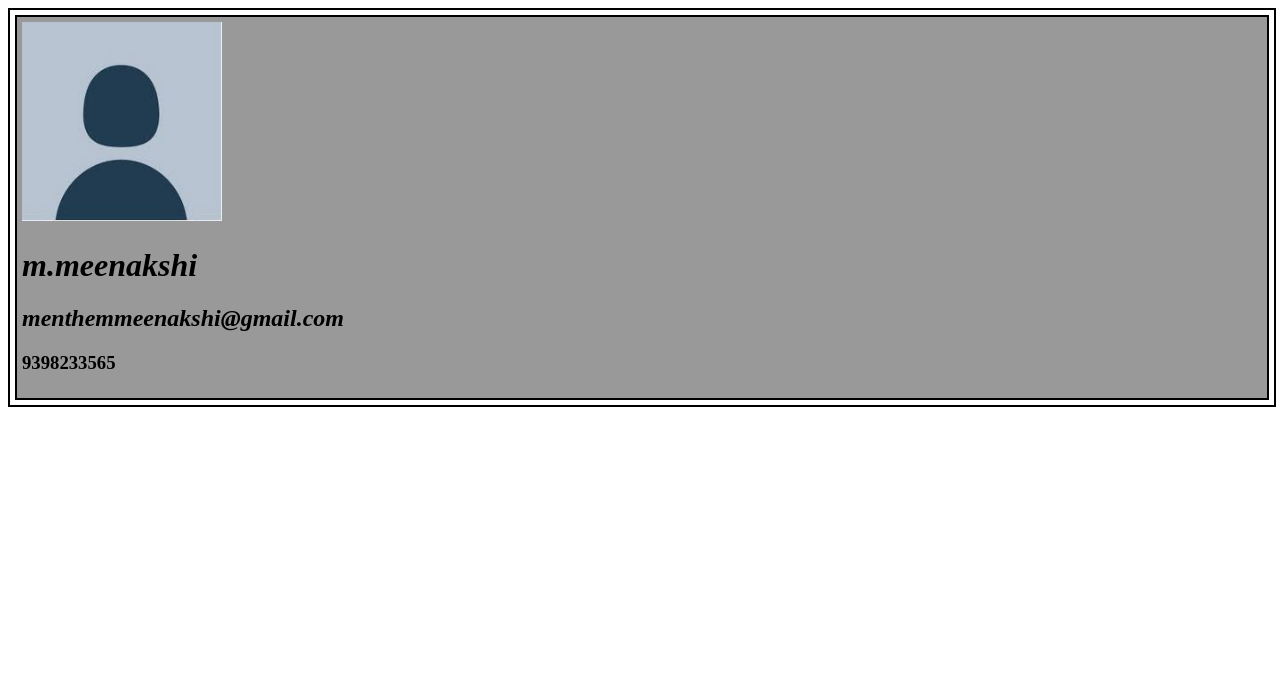
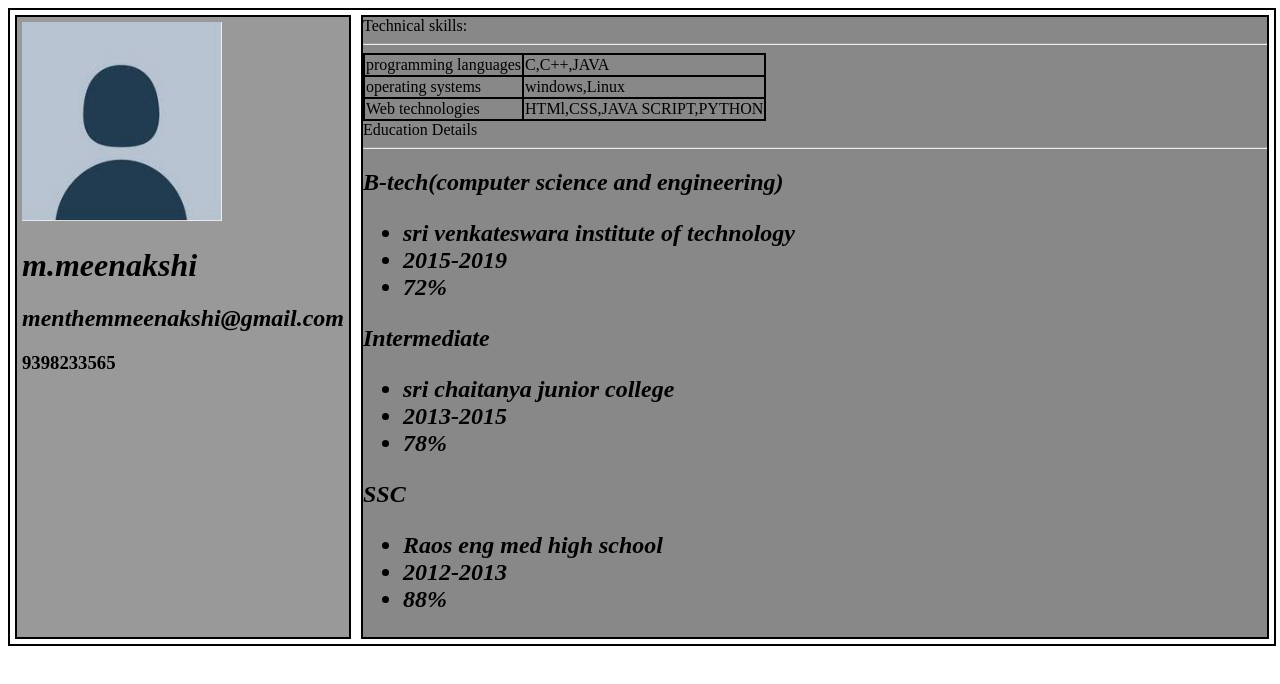
Before and after one commit to radha515/resume, a plain HTML site: page index.html in a window 1280 px wide. Drawn offline with Linux system fonts and the light colour scheme.

Commit message:
added all files

```diff
--- a/data.json
+++ b/data.json
@@ -4,5 +4,45 @@
     "name":"m.meenakshi",
     "phone":"9398233565",
     "email":"menthemmeenakshi@gmail.com"
-  }
+  },
+  "skills":[
+    {
+      "name":"programming languages",
+      "value":"C,C++,JAVA"
+    },
+    {
+      "name":"operating systems",
+      "value":"windows,Linux"
+    },
+    {
+      "name":"Web technologies",
+      "value":"HTMl,CSS,JAVA SCRIPT,PYTHON"
+    }
+  ],
+"education":[
+  {
+    "course":"B-tech(computer science and engineering)",
+    "college":[
+      "sri venkateswara institute of technology",
+      "2015-2019",
+      "72%"
+    ]
+  },
+  {
+    "course":"Intermediate",
+    "college":[
+      "sri chaitanya junior college",
+      "2013-2015",
+      "78%"
+  ]
+},
+{
+  "course":"SSC",
+  "college":[
+    "Raos eng med high school",
+    "2012-2013",
+    "88%"
+]
 }
+]
+}
--- a/main.js
+++ b/main.js
@@ -15,6 +15,8 @@ push("data.json",function(text) {
   let ind=JSON.parse(text);
   console.log(ind);
   profile(ind.basics);
+  skill(ind.skills);
+  edu(ind.education);
 })
 //for getting through id
 var main=document.getElementById('main');
@@ -40,6 +42,37 @@ left.appendChild(email);
 var phno=document.createElement("h3");
 phno.textContent=basic.phone;
 left.appendChild(phno);
-
-
 }
+var right=document.createElement("div");
+right.classList.add("right");
+right.textContent="Technical skills:"
+right.appendChild(document.createElement("HR"));
+main.appendChild(right);
+function skill(techskill){
+var table=document.createElement("table");
+var row="";
+for (var i = 0; i <techskill.length; i++) {
+row =row+"<tr><td>"+techskill[i].name+"</td><td>"+techskill[i].value+"</td></tr>"
+}
+table.innerHTML=row;
+right.appendChild(table);
+}
+function edu(Education){
+  var e1=document.createElement("div");
+  e1.classList.add("education");
+  e1.textContent="Education Details";
+  e1.appendChild(document.createElement("HR"));
+  right.appendChild(e1);
+  for(i in Education){
+    var e2=document.createElement("h2");
+    e2.textContent=Education[i].course;
+      var ul=document.createElement("ul");
+    for(j in Education[i].college){
+    var list=document.createElement("li");
+    list.textContent=Education[i].college[j];
+    ul.appendChild(list);
+    e2.appendChild(ul);
+    e1.appendChild(e2);
+    }
+  }
+}
--- a/style.css
+++ b/style.css
@@ -6,6 +6,10 @@ h1{
 }
 h2{
   font-style: oblique;:
+}
+table,td,tr{
+  border: 2px solid #000;
+  border-collapse: collapse;
 }
 .main{
   width: 100%;
```
